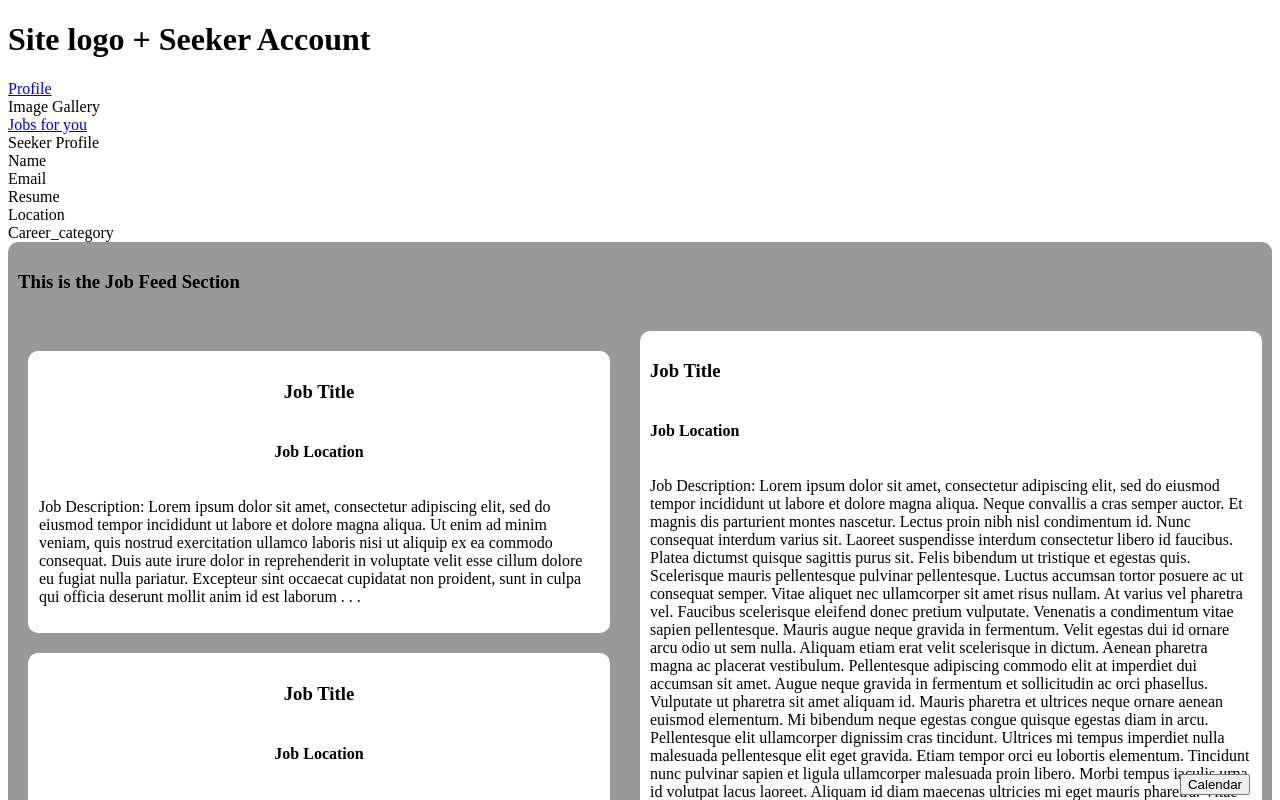
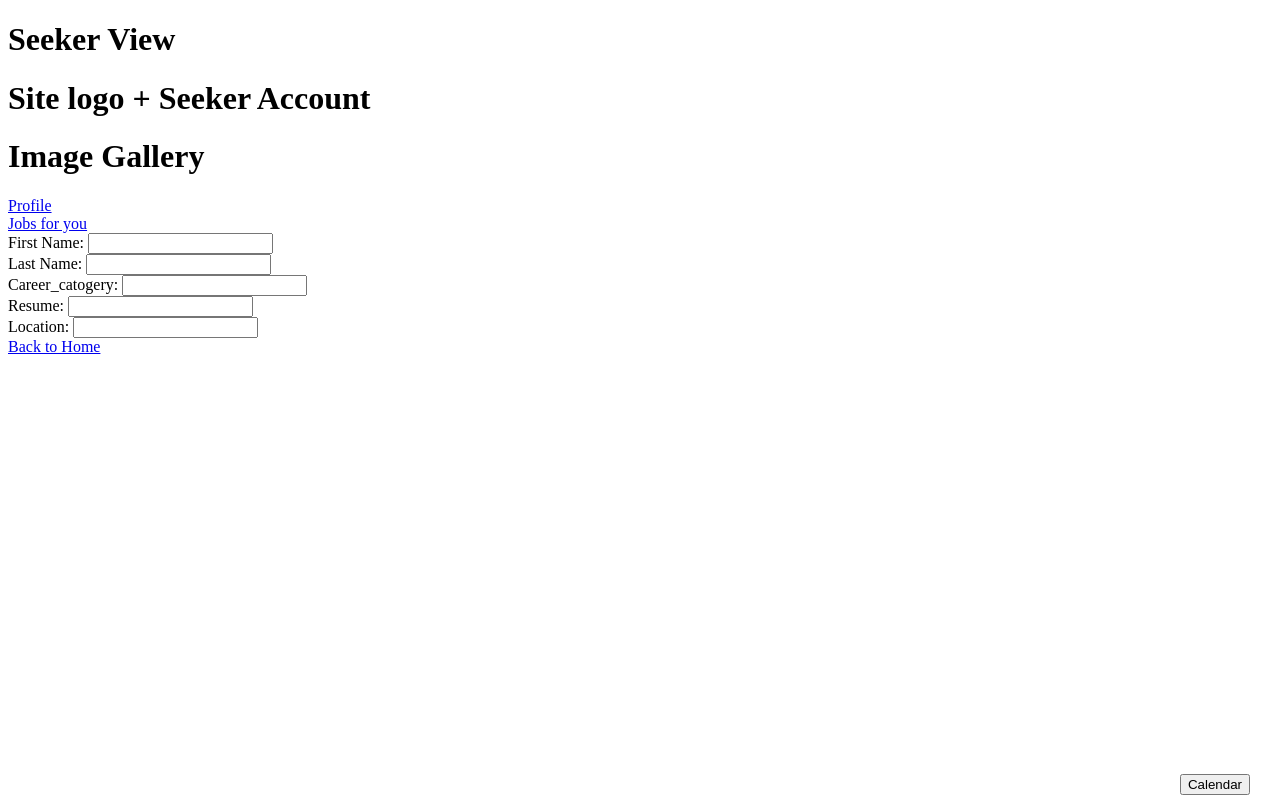
Before and after one commit to RFC2205-Team-Jafar/blue-ocean, a React app: page /seeker/profile in a window 1280 px wide. Shown: the top 800 px of the page. Built offline with nearby package versions, Linux system fonts and the light colour scheme; no server answers; the HTML template or start-up script is replaced by a standard one.

Commit message:
Profile (#22)
* Add profile component

* Profile component rendering

* Reorganized views

* minor change

```diff
--- /dev/null
+++ b/client/src/components/Profile/Profile.js
@@ -0,0 +1,54 @@
+import React, { useContext } from 'react';
+import { AllContext } from '../../index.jsx';
+
+const Profile = ({ userType }) => {
+  // const { userType } = useContext(AllContext);
+
+  if (userType === 'seeker') {
+    const { first_name, last_name, career_catogery, resumeURL, zip } = useContext(AllContext);
+    return (
+      <>
+        <div>
+          <label> First Name: </label>
+          <input type="text" value={first_name}></input>
+        </div>
+        <div>
+          <label> Last Name: </label>
+          <input type="text" value={last_name}></input>
+        </div>
+        <div>
+          <label> Career_catogery: </label>
+          <input type="text" value={career_catogery}></input>
+        </div>
+        <div>
+          <label> Resume: </label>
+          <input type="text" value={resumeURL}></input>
+        </div>
+        <div>
+          <label> Location: </label>
+          <input type="text" value=""></input>
+        </div>
+      </>
+    )
+  } else if (userType === 'recruiter') {
+    const { first_name, last_name, email, company } = useContext(AllContext);
+    return (
+      <>
+        <div>
+          <label> First Name: </label>
+          <input type="text" value={first_name}></input>
+        </div>
+        <div>
+          <label> Last Name: </label>
+          <input type="text" value={last_name}></input>
+        </div>
+        <div>
+          <label> Company: </label>
+          <input type="text" value={company}></input>
+        </div>
+      </>
+    )
+  }
+};
+
+export default Profile;
--- a/client/src/index.jsx
+++ b/client/src/index.jsx
@@ -9,15 +9,17 @@ import { createRoot } from "react-dom/client";
 import Home from './pages/Home.js';
 import SignUp from './pages/SignUp.js';
 import Seeker from './pages/Seeker';
-import SeekerProfile from './components/TestComponents/SeekerProfile.js';
-import JobsForSeeker from './components/TestComponents/JobsForSeeker.js';
+import Profile from './components/Profile/Profile.js';
+import Feed from './components/Feed/Feed.jsx';
+
+// import JobsForSeeker from './components/TestComponents/JobsForSeeker.js';
 import Recruiter from './pages/Recruiter';
-import RecruiterProfile from './components/TestComponents/RecruiterProfile.js';
-import ActivePostings from './components/TestComponents/ActivePostings.js';
-import NewJob from './components/TestComponents/NewJob.js';
+// import RecruiterProfile from './components/TestComponents/RecruiterProfile.js';
+// import ActivePostings from './components/TestComponents/ActivePostings.js';
+// import NewJob from './components/TestComponents/NewJob.js';
 import PostJob from './components/PostJob/PostJob.jsx'
-import {GlobalStyle} from '../public/stylesheets/styles';
-import {AuthProvider} from './components/AuthContext.jsx';
+import { GlobalStyle } from '../public/stylesheets/styles';
+import { AuthProvider } from './components/AuthContext.jsx';
 // Grabs user location when page is first loaded
 import userLocation from './Google_API/userLocation.jsx'
 
@@ -44,17 +46,20 @@ const App = () => {
             <Route path="/" element={<Home />} />
             <Route path="signUp" element={<SignUp />} />
             <Route path="seeker" element={<Seeker />} >
-          <Route index element={<JobsForSeeker />} />
-          <Route path="profile" element={<SeekerProfile />} />
+              <Route index element={<Feed />} />
+              <Route path="profile" element={<Profile userType={'seeker'} />} />
             </Route>
             <Route path="recruiter" element={<Recruiter />} >
-          <Route index element={<ActivePostings />} />
-          <Route path="profile" element={<RecruiterProfile />} />
+              <Route index element={<Feed />} />
+              <Route path="profile" element={<Profile userType={'recruiter'} />} />
               <Route path="postAJob" element={<PostJob />} />
             </Route>
-          <Route path="signUp" element={<SignUp />} />
+
+            {/* CONFIRM AND DELETE  */}
+            {/* <Route path="signUp" element={<SignUp />} />
             <Route path="seeker" element={<Seeker />} />
-          <Route path="recruiter" element={<Recruiter />} />
+            <Route path="recruiter" element={<Recruiter />} /> */}
+
           </Routes>
           {/* </GlobalStyle> */}
         </AllContext.Provider>
--- a/client/src/pages/Home.js
+++ b/client/src/pages/Home.js
@@ -10,18 +10,17 @@ const Home = () => {
 
   return (
     <>
-      <h1> LinkedOut Navbar      <span>signUp/login(modal)</span> </h1>
+      <h1> LinkedOut Navbar </h1>
+      <LoginForm />
+      <h1> Image Gallery </h1>
+      <h1> Jobs (newest 20) </h1>
 
-      {/* create account shall be placed in login modal */}
+      <InterviewInviteModal/>
 
-      <LoginForm />
-      <Link to="signUp">Create Account</Link>
-      <InterviewInviteModal/>
-      <div><Link to="/seeker">Redirect to Seeker view </Link></div>
-      <div><Link to="/recruiter">Redirect to Recruiter view </Link></div>
-      <h1> Image Gallery </h1>
+      <div><Link to="signUp">Create Account</Link></div>
+      <div><Link to="seeker">Redirect to Seeker view </Link></div>
+      <div><Link to="recruiter">Redirect to Recruiter view </Link></div>
 
-      <h1> Jobs (newest 20) </h1>
 
     </>
   )
--- a/client/src/pages/Recruiter.js
+++ b/client/src/pages/Recruiter.js
@@ -10,28 +10,22 @@ import EmbedCalendar from '../Google_API/calendar.jsx'
 /*========== INTERNAL MODULES ==========*/
 import {Page} from '../../public/stylesheets/styles';
 import PostJob from '../components/PostJob/PostJob.jsx'
-import Feed from '../components/Feed/Feed.jsx';
+// import Feed from '../components/Feed/Feed.jsx';
 
 const Recruiter = () => {
   return (
     <Page>
       <h1>Recruiter View </h1>
+      <h1>Site logo  +  Recruiter  Account</h1>
+      <h1> Image Gallery </h1>
 
-      <h1>Site logo  +  Recruiter  Account</h1>
+      <div><Link to="profile" >Profile</Link></div>
+      <div><Link to="">Active postings</Link></div>
+      <div><Link to="postAJob">Post a new job</Link></div>
+      <Outlet />
 
-      {/* Profile shall be placed in a modal */}
-      <div><Link to="profile" >Profile</Link></div>
-
-      <div> Image Gallery </div>
-      <div><Link to="">Active postings</Link></div>
-      <Feed />
-      <div><Link to="postAJob">Post a new job</Link></div>
-      {/* Element from nested route will be rendered into <Outlet /> */}
-      <Outlet />
       <Link to="/"> Back to Home </Link>
       <EmbedCalendar/>
-
-
     </Page>
   )
 };
--- a/client/src/pages/Seeker.js
+++ b/client/src/pages/Seeker.js
@@ -5,26 +5,23 @@ import { Link, Outlet } from "react-router-dom";
 /*========== INTERNAL MODULES ==========*/
 import { AllContext } from '../index.jsx';
 import EmbedCalendar from '../Google_API/calendar.jsx'
-import Feed from '../components/Feed/Feed.jsx';
+// import Feed from '../components/Feed/Feed.jsx';
 
 
 const Seeker = () => {
 
   return (
     <>
+      <h1>Seeker View </h1>
       <h1>Site logo  +  Seeker  Account</h1>
+      <h1> Image Gallery </h1>
 
-      {/* Profile shall be placed in a modal */}
       <div><Link to="profile" >Profile</Link></div>
-
-      <div> Image Gallery </div>
       <div><Link to="">Jobs for you</Link></div>
-      {/* Element from nested route will be rendered into <Outlet /> */}
       <Outlet />
-      <Feed />
 
       <Link to="/">Back to Home</Link>
-      <EmbedCalendar/>
+      <EmbedCalendar />
     </>
   )
 };
```
Also changed, not shown: client/src/pages/Login.js (deleted, +0 -23 lines). Lines whose indentation alone changed are shown as unchanged.
